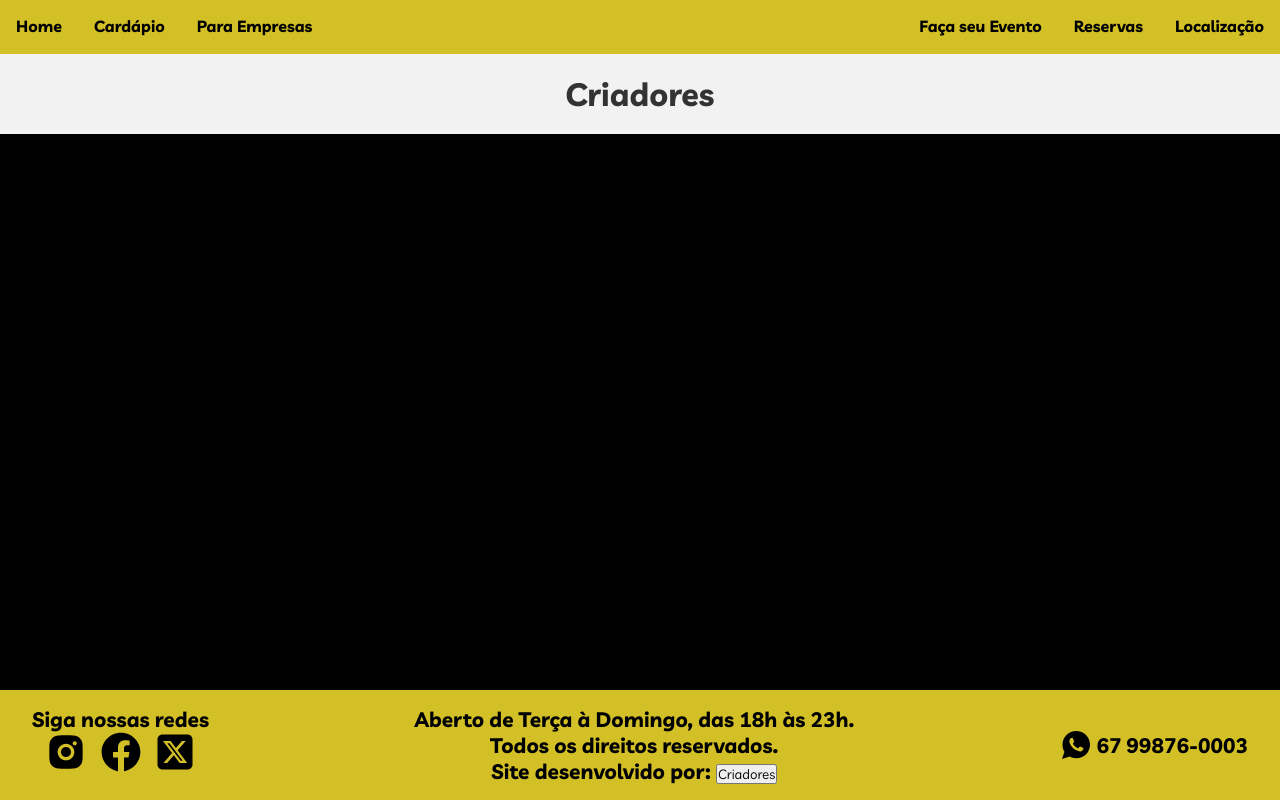
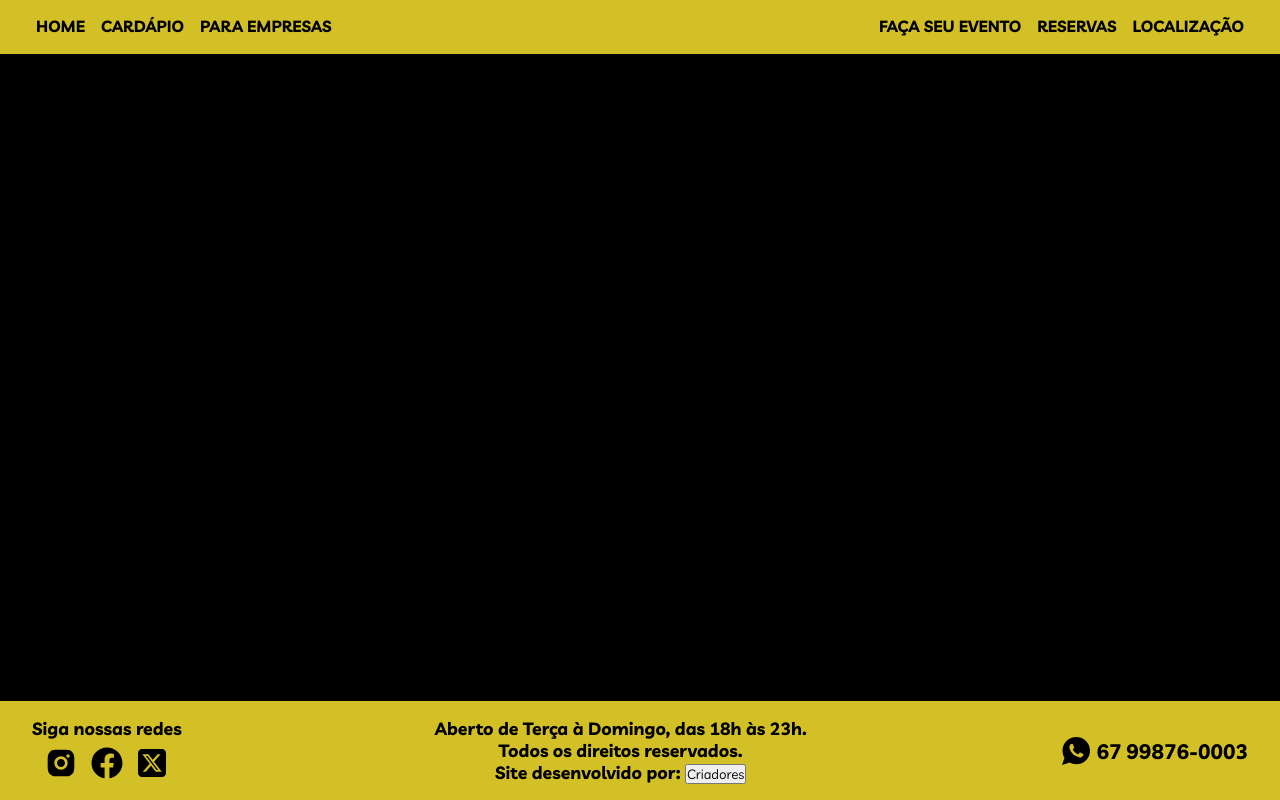
Before and after one commit to fmascena-dev/Pizzaria_Code_Crust, a React (Vite) app: page /criadores in a window 1280 px wide. Built offline with nearby package versions, Linux system fonts and the light colour scheme.

Commit message:
styles: atualização de tamanho de fontee svg, animação de svg no Footer

```diff
--- a/index.html
+++ b/index.html
@@ -1,8 +1,8 @@
-<!doctype html>
+<!DOCTYPE html>
 <html lang="pt-BR">
   <head>
     <meta charset="UTF-8" />
-    <link rel="icon" type="image/svg+xml" href="/vite.svg" />
+    <link rel="icon" type="image/svg+xml" href="/favicon.png" />
     <meta name="viewport" content="width=device-width, initial-scale=1.0" />
     <link rel="preconnect" href="https://fonts.googleapis.com" />
     <link rel="preconnect" href="https://fonts.gstatic.com" crossorigin />
--- a/src/components/header/Header.jsx
+++ b/src/components/header/Header.jsx
@@ -5,14 +5,14 @@ export default function Header() {
   return (
     <header className="header">
       <nav>
-        <NavLink to='/'>Home</NavLink>
-        <NavLink to='/cardapio'>Cardápio</NavLink>
-        <NavLink to='/para_empresas'>Para Empresas</NavLink>
+        <NavLink to='/'>HOME</NavLink>
+        <NavLink to='/cardapio'>CARDÁPIO</NavLink>
+        <NavLink to='/para_empresas'>PARA EMPRESAS</NavLink>
         </nav>
         <nav>
-        <NavLink to='/seu_evento'>Faça seu Evento</NavLink>
-        <NavLink to='/reservas'>Reservas</NavLink>
-        <NavLink to='/localizacao'>Localização</NavLink>
+        <NavLink to='/seu_evento'>FAÇA SEU EVENTO</NavLink>
+        <NavLink to='/reservas'>RESERVAS</NavLink>
+        <NavLink to='/localizacao'>LOCALIZAÇÃO</NavLink>
       </nav>
     </header>
   );
--- a/src/pages/criadores/Criadores.jsx
+++ b/src/pages/criadores/Criadores.jsx
@@ -1,5 +1,3 @@
-import './criadores.css'
-
 export default function Criadores() {
     return (
         <div id="criadores">
--- a/src/pages/criadores/criadores.css
+++ /dev/null
@@ -1,9 +0,0 @@
-#criadores {
-    background-color: #f2f2f2;
-}
-
-#criadores h1 {
-    color: #333;
-    text-align: center;
-    padding: 20px;
-}
--- a/src/styles/_footer.scss
+++ b/src/styles/_footer.scss
@@ -13,7 +13,8 @@
   display: flex;
   align-items: center;
   flex-direction: column;
-  font-size: 1.3rem;
+  gap:0.5rem;
+  font-size: 1.1rem;
   font-weight: 700;
   text-decoration: none;
   color: inherit;
@@ -28,10 +29,23 @@
   }
 
   svg {
-    width: 2.5rem;
-    height: 2.5rem;
+    width: 2rem;
+    height: 2rem;
     cursor: pointer;
     fill: var(--text-color-three);
+
+    &:hover {
+      animation: translateY 0.5s infinite alternate ease-in-out;
+    }
+
+    @keyframes translateY {
+      from {
+        transform: translateY(0) scale(1);
+      }
+      to {
+        transform: translateY(-0.5rem) scale(1.1);
+      }
+    }
   }
 }
 
@@ -42,7 +56,7 @@
   justify-content: center;
 
   p {
-    font-size: 1.3rem;
+    font-size: 1.1rem;
     font-weight: 700;
     color: var(--text-color-three);
   }
@@ -60,6 +74,19 @@
     height: 2rem;
     cursor: pointer;
     fill: var(--text-color-three);
+
+    &:hover {
+      animation: translateY 0.5s infinite alternate ease-in-out;
+    }
+
+    @keyframes translateY {
+      from {
+        transform: translateY(0) scale(1);
+      }
+      to {
+        transform: translateY(-0.5rem) scale(1.1);
+      }
+    }
   }
 
   p {
--- a/src/styles/_header.scss
+++ b/src/styles/_header.scss
@@ -1,15 +1,18 @@
 .header {
   background-color: var(--bg-color-two);
-  padding: 1rem;
+  padding: 1rem 1.125rem;
+  width: 100%;
   display: flex;
   justify-content: space-between;
+  position: fixed;
 }
 
 .header nav {
   display: flex;
   justify-content: space-between;
   align-items: center;
-  gap: 2rem;
+  gap: 1rem;
+  margin: 0 1.125rem;
 
   a {
     text-decoration: none;
```
Also changed, not shown: public/favicon.png (added).
